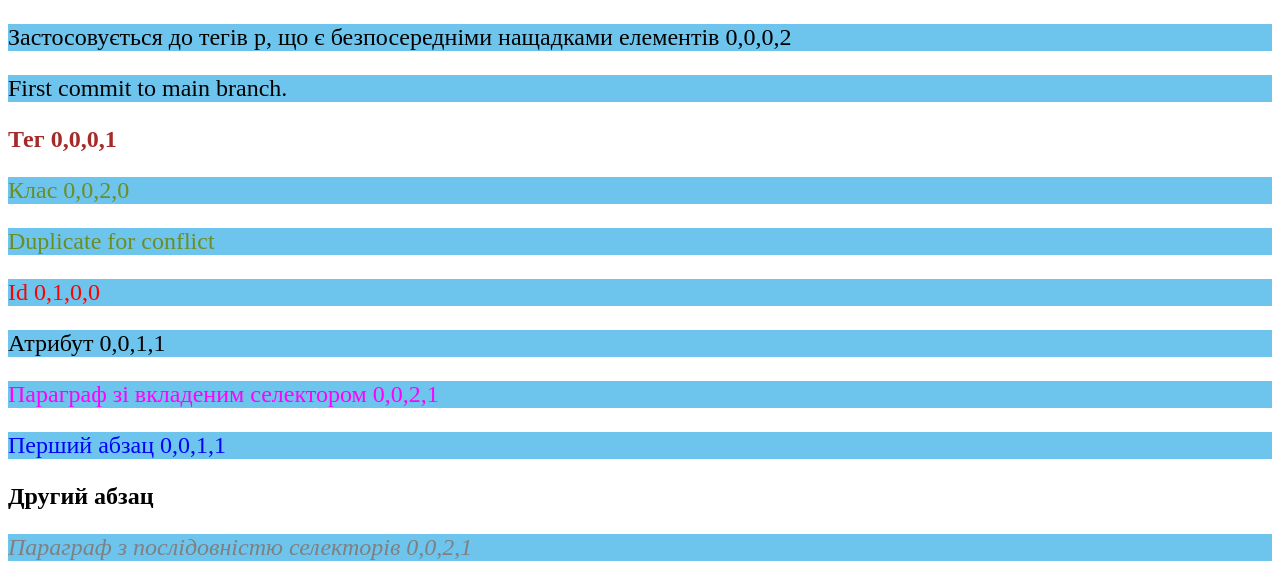
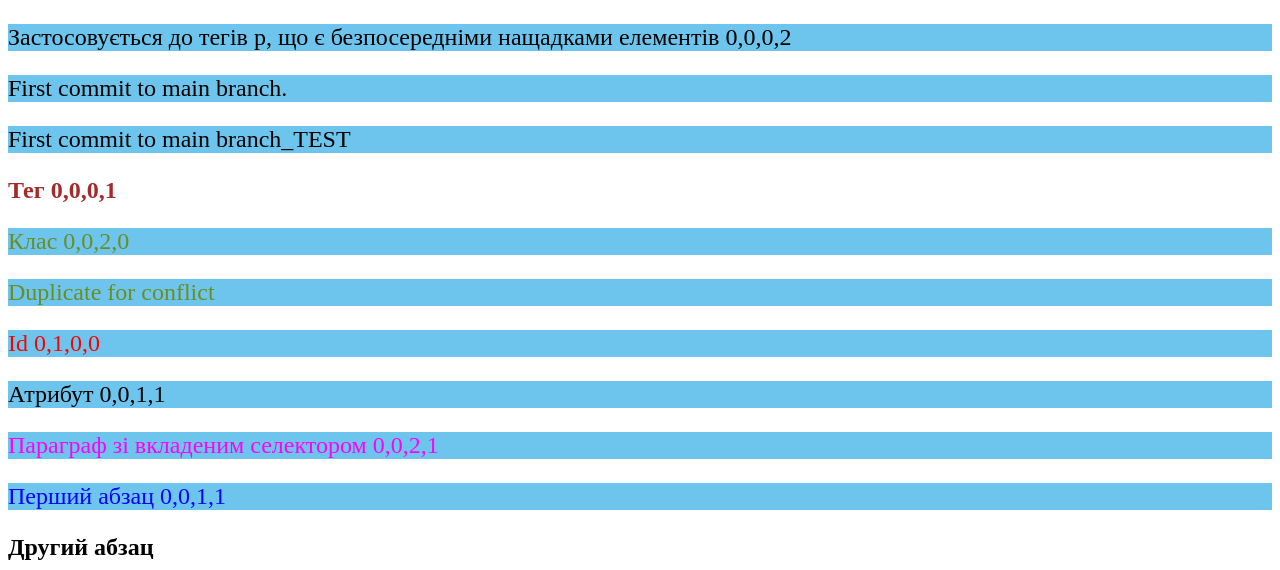
Before and after one commit to LobanovaSvit/s.lobanova.rep3, a plain HTML site: page HW5_Git/index.html in a window 1280 px wide. Shown: the top 570 px of the page. Drawn offline with Linux system fonts and the light colour scheme.

Commit message:
conflict2.1

```diff
--- a/HW5_Git/index.html
+++ b/HW5_Git/index.html
@@ -10,6 +10,7 @@
         <div>
             <p>Застосовується до тегів p, що є безпосередніми нащадками елементів 0,0,0,2</p>
             <p>First commit to main branch.</p>
+            <p>First commit to main branch_TEST</p>
         </div>
         <div>
            <h3>Тег  0,0,0,1</h3>
```
